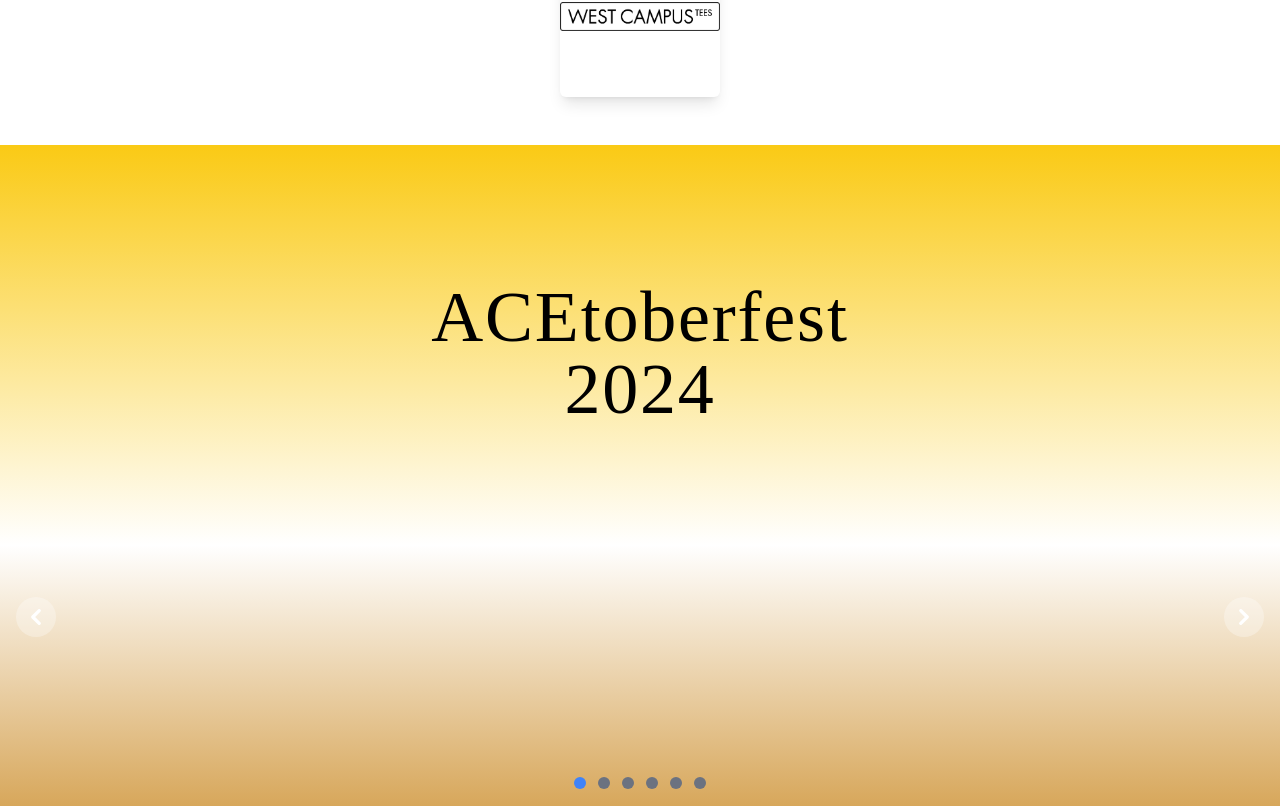
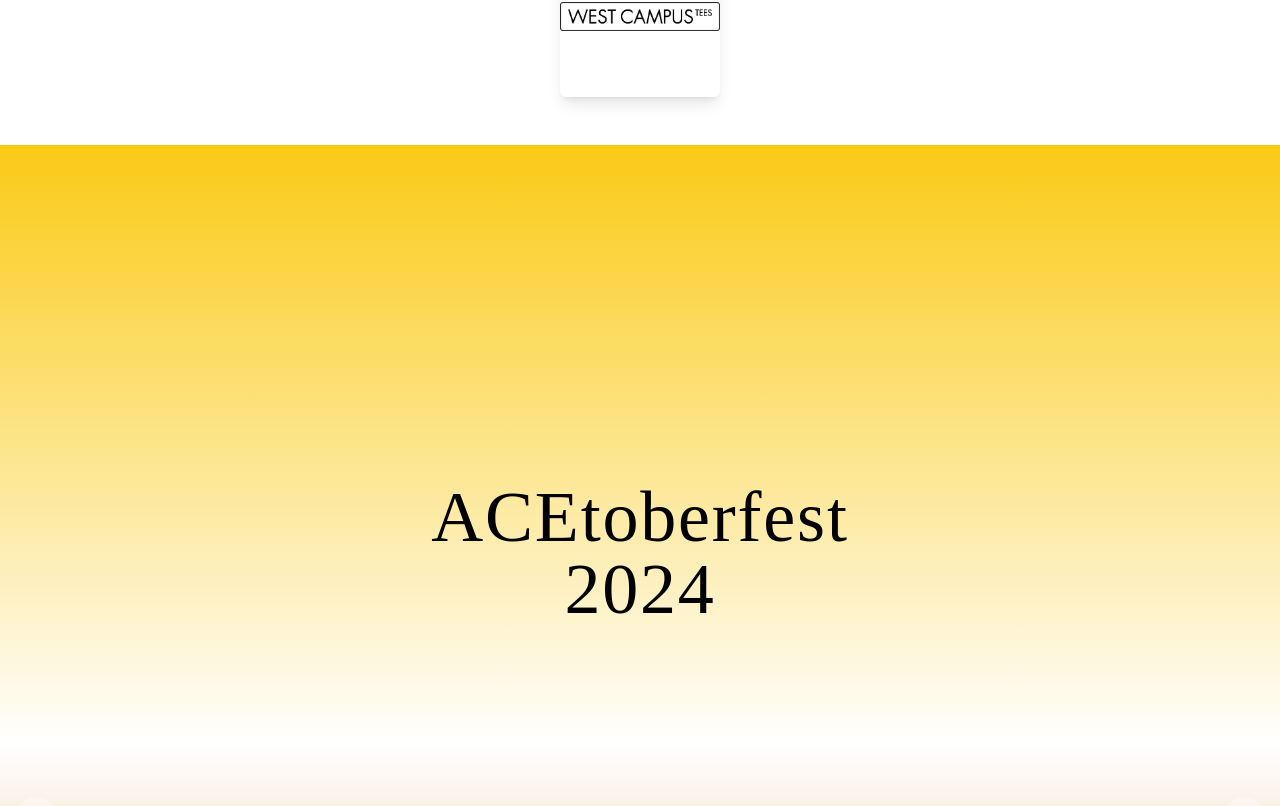
Before and after one commit to andrewlin27/ace-chilifest, a React (Create React App) app in the folder frontend/: page / in a window 1280 px wide. Shown: the part 3114-3920 px from the top of the page. Built offline with nearby package versions, Linux system fonts and the light colour scheme; the HTML template or start-up script is replaced by a standard one; a web font is replaced by a local one.

Commit message:
adjustments to acetoberfest image slider

```diff
--- a/frontend/src/components/ACEtoberfest.js
+++ b/frontend/src/components/ACEtoberfest.js
@@ -16,7 +16,7 @@ function ACEtoberfest() {
 
     return (
         <div>
-            <div className="py-12 flex flex-col justify-center items-center min-h-screen bg-gradient-to-b from-yellow-300 via-white to-yellow-500 transition-opacity duration-1000">
+            <div className="py-12 flex flex-col justify-center items-center h-[50vh] sm:h-[150vh] bg-gradient-to-b from-yellow-300 via-white to-yellow-500 transition-opacity duration-1000">
                 <h1 className="text-center text-5xl sm:text-7xl font-gothic text-brown-800 tracking-wide">
                     ACEtoberfest<br />2024
                 </h1>
@@ -32,7 +32,7 @@ function ACEtoberfest() {
                             >
                                 <img
                                     src={image}
-                                    className="absolute block w-3/5 -translate-x-1/2 -translate-y-1/2 top-1/2 left-1/2"
+                                    className="absolute block w-3/5 h-auto -translate-x-1/2 -translate-y-1/2 top-1/2 left-1/2 rounded-lg"
                                     alt={`carousel-${index}`}
                                 />
                             </div>
--- a/frontend/src/components/Home.js
+++ b/frontend/src/components/Home.js
@@ -87,7 +87,7 @@ const Home = () => {
           <Sponsors />
         </section>
 
-        <section id="ace-toberfest" className="section min-h-screen">
+        <section id="ace-toberfest" className="section min-h-[50vh] sm:min-h-[150vh">
           <ACEtoberfest />
         </section>
 
```
